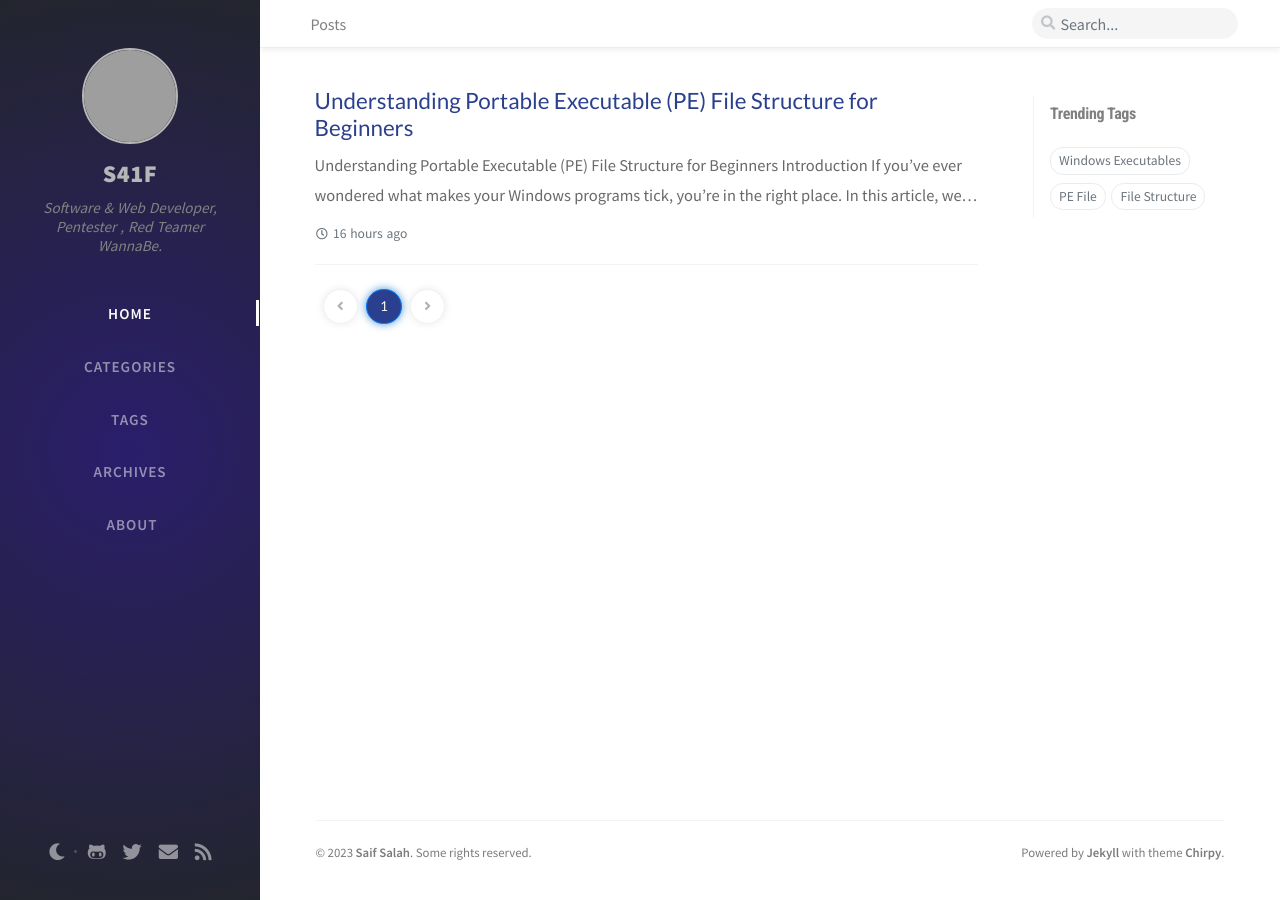
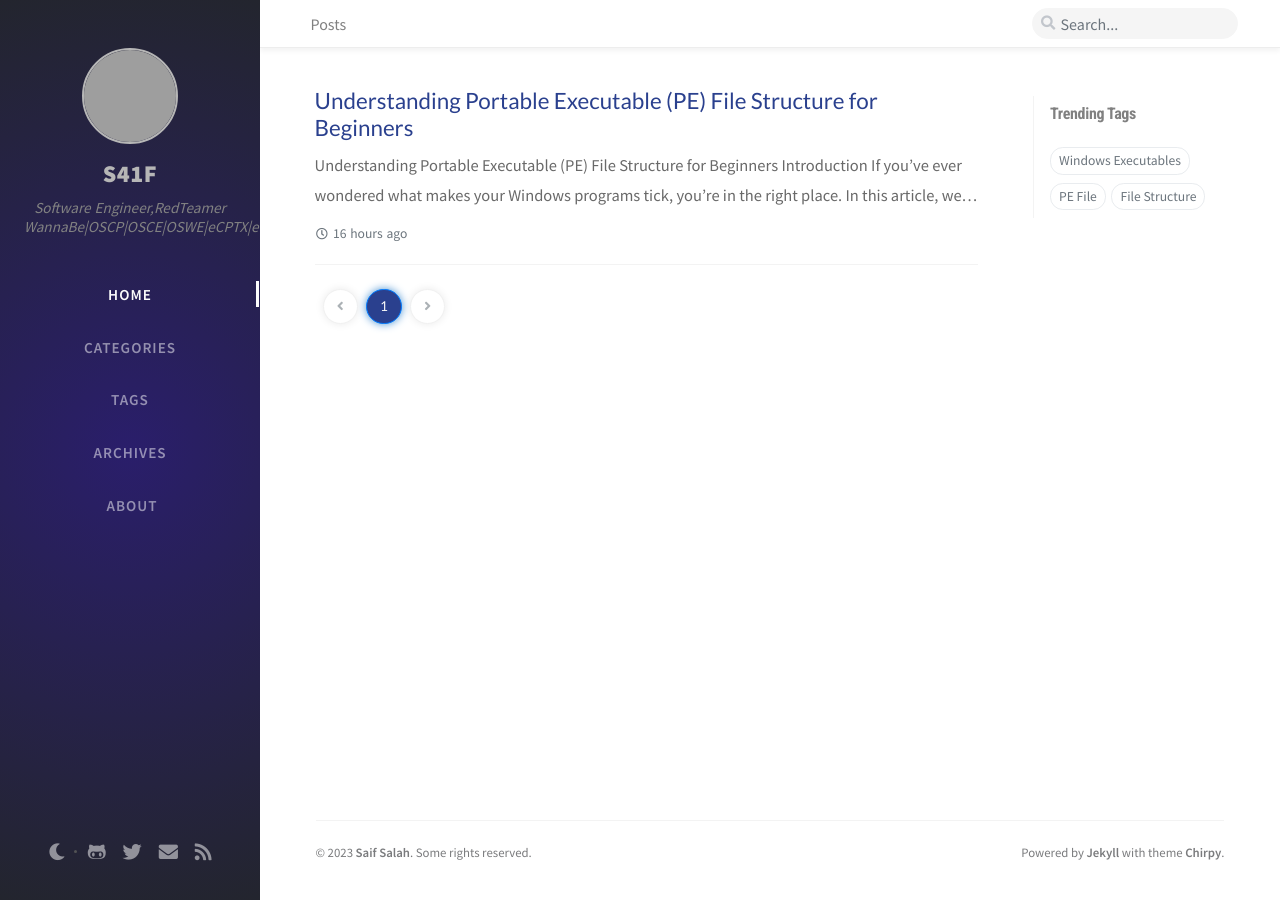
Before and after one commit to SaifSalah/saifsalah.github.io, a Jekyll site: the page built from index.html, in a window 1280 px wide. Built offline with Jekyll 4.4.1, drawn with Linux system fonts in a browser that asks for light colours; nearby versions of some CDN libraries; the list of posts is cut into pages by our own code; comment, search, counter and statistics services are not loaded; grey boxes are pictures that could not be loaded.

Commit message:
Update _config.yml

```diff
--- a/_config.yml
+++ b/_config.yml
@@ -10,12 +10,12 @@
 
 title: S41F                          # the main title
 
-tagline: Software & Web Developer, Pentester , Red Teamer WannaBe.  # it will display as the sub-title
+tagline: Software Engineer,RedTeamer WannaBe|OSCP|OSCE|OSWE|eCPTX|eWPTXv2|CRTO.  # it will display as the sub-title
 
 description: >-                        # used by seo meta and the atom feed
-  software development, HTB, htb,
+  software development,
   web secuirty, code review , red team
-  penetration testing.
+  penetration testing,malware development
 
 # Replace with the website url, e.g. 'https://username.github.io'
 url: 'https://saifsalah.github.io'
```
